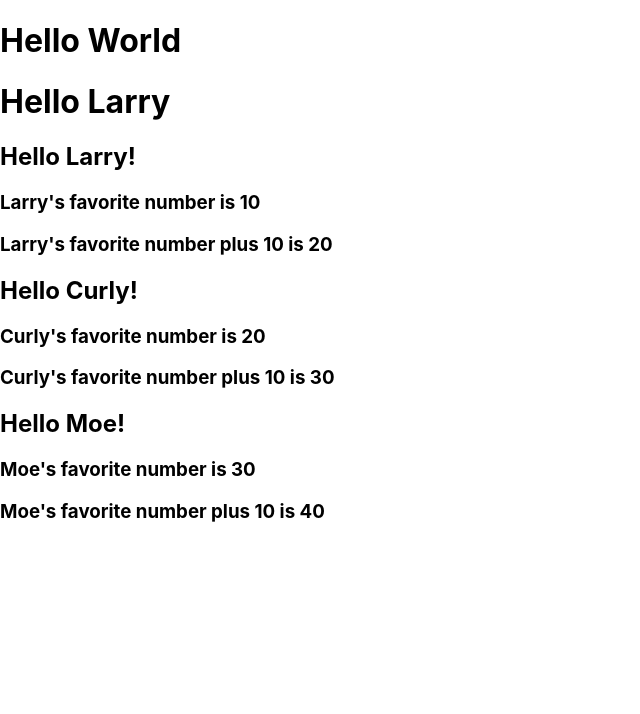
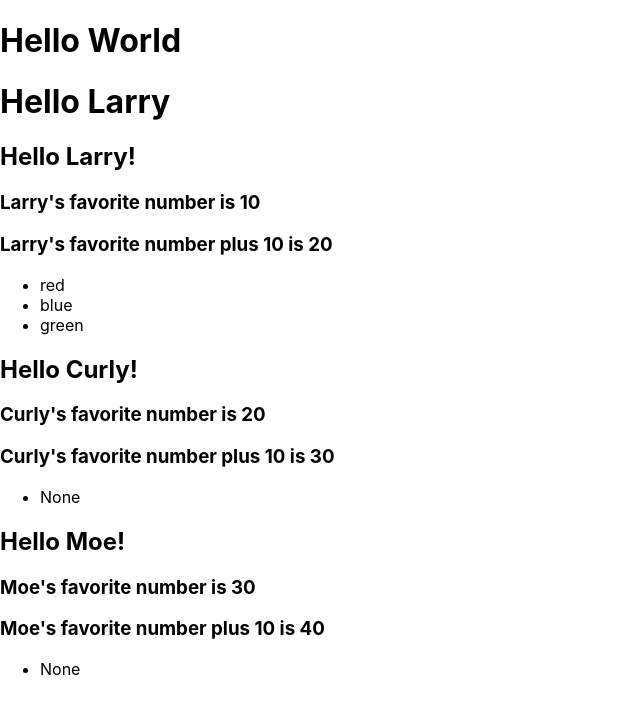
Before and after one commit to aleebit/learning-react, a React (Create React App) app: page / in a window 1280 px wide. Shown: the top 714 px of the page, without its empty margins (0-640 px from the left). Built offline with nearby package versions, Linux system fonts and the light colour scheme.

Commit message:
Saw using map to stamp out list items
also boolean short circuit

```diff
--- a/src/App.js
+++ b/src/App.js
@@ -17,6 +17,7 @@ const App = () => {
       <Greeting
       name='Larry'
       favoriteNumber={10}
+      favoriteColors={["red", "blue", "green"]}
       />
       <Greeting
       name='Curly'
--- a/src/Greeting.js
+++ b/src/Greeting.js
@@ -14,6 +14,12 @@ const Greeting = (props) => {
             <h3>
                 {props.name}'s favorite number plus 10 is {props.favoriteNumber +10}
             </h3>
+
+            <ul>
+                {props.favoriteColors && props.favoriteColors.map(x => <li>{x}</li>)}
+                {!props.favoriteColors && <li>None</li>}
+
+            </ul>
         </>
 
     );
```
